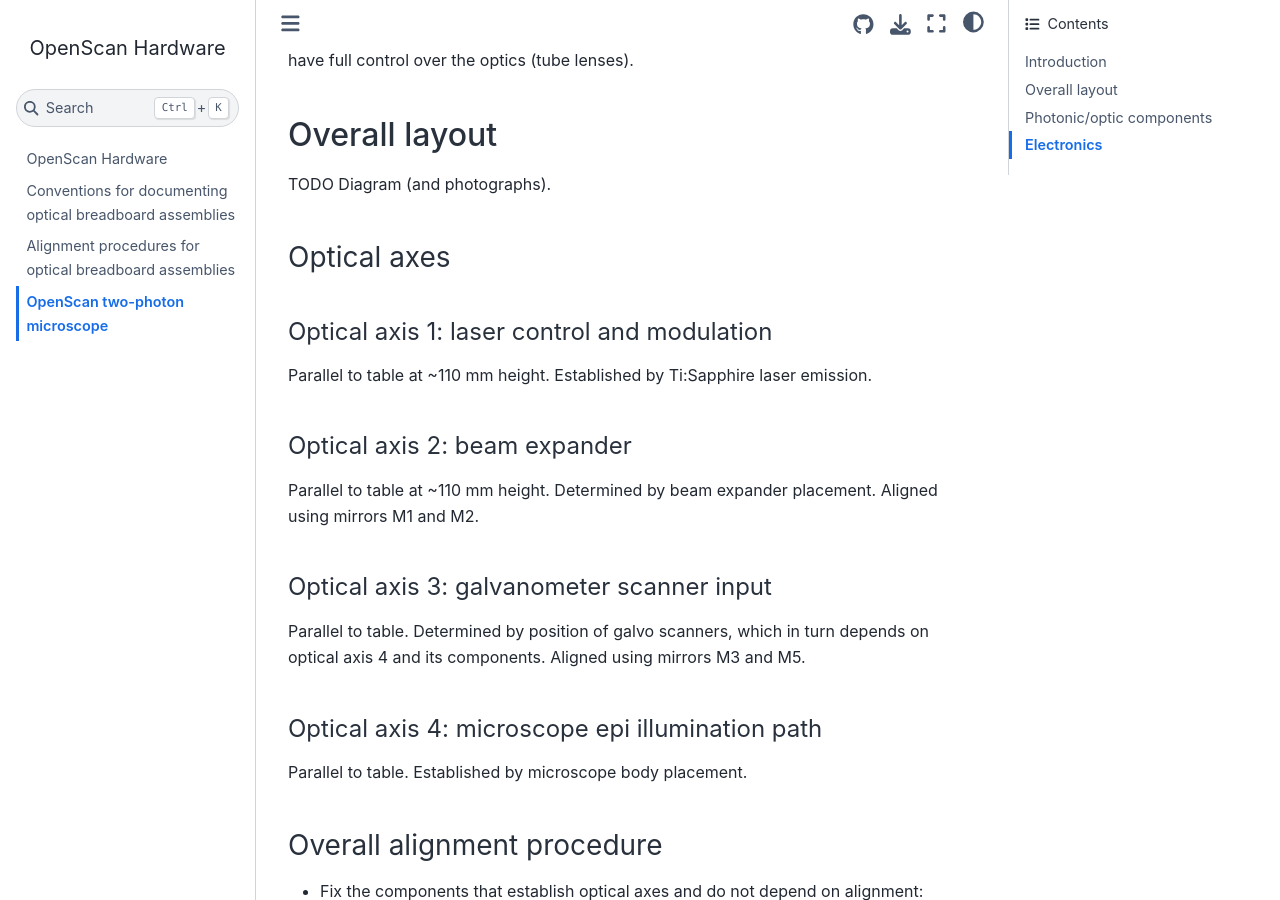
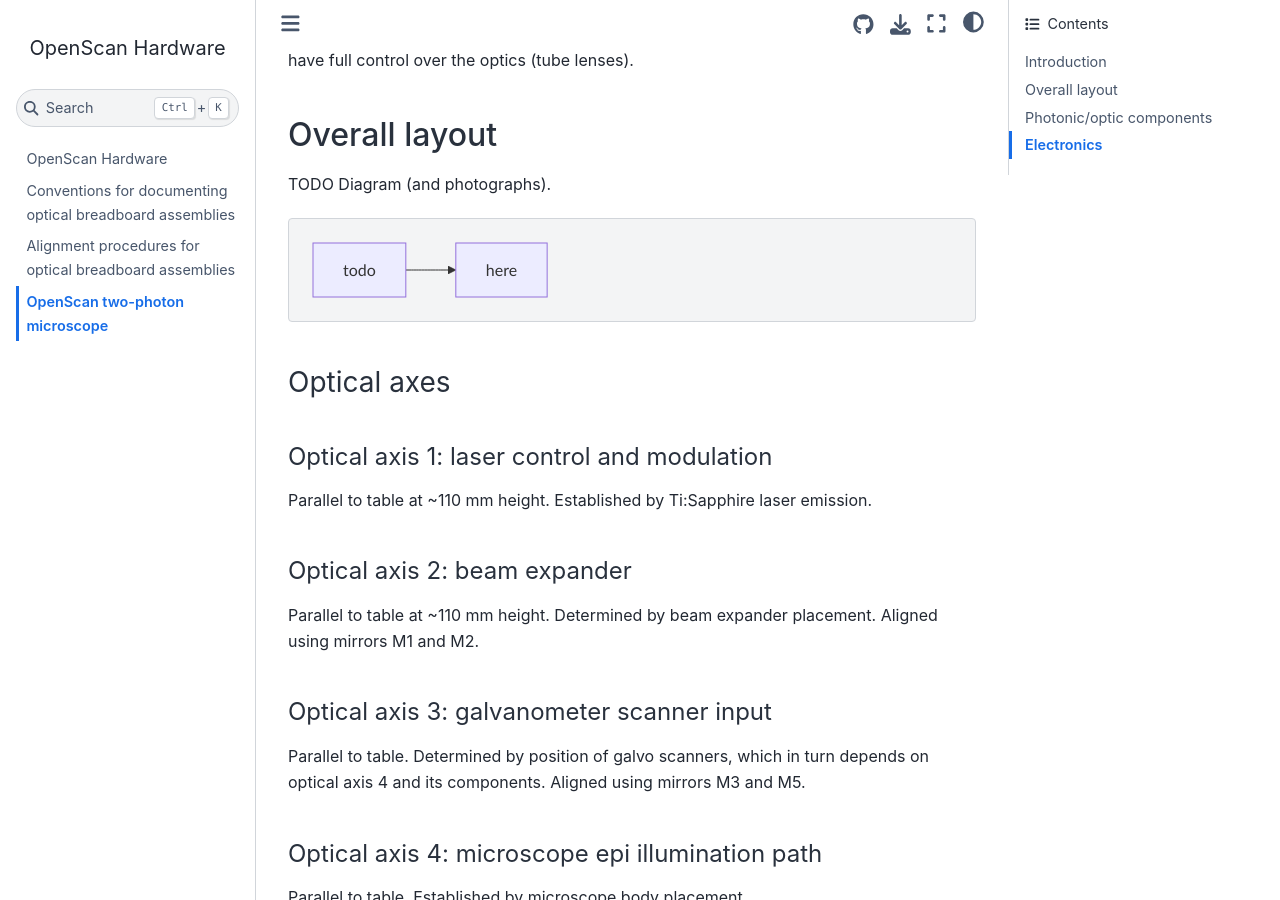
Before and after one commit to openscan-lsm/OpenScan-Hardware, a Jupyter Book: the page built from book/tpm.md, in a window 1280 px wide and 900 px high, scrolled down 337 px. Built offline with Jupyter Book 1.0.4 settings and Sphinx 7.4.7 and the Sphinx Book theme 1.1.4, drawn with Linux system fonts in a browser that asks for light colours.

Commit message:
Set up Mermaid for diagrams

````diff
--- a/book/_config.yml
+++ b/book/_config.yml
@@ -17,3 +17,7 @@ repository:
 html:
   use_issues_button: true
   use_repository_button: true
+
+sphinx:
+  extra_extensions:
+    - sphinxcontrib.mermaid
--- a/book/tpm.md
+++ b/book/tpm.md
@@ -18,6 +18,11 @@ limitation is that you don't have full control over the optics (tube lenses).
 ## Overall layout
 
 TODO Diagram (and photographs).
+
+```{mermaid}
+    flowchart LR
+      todo --> here
+```
 
 ### Optical axes
 
````
Also changed, not shown: 1 other file.
